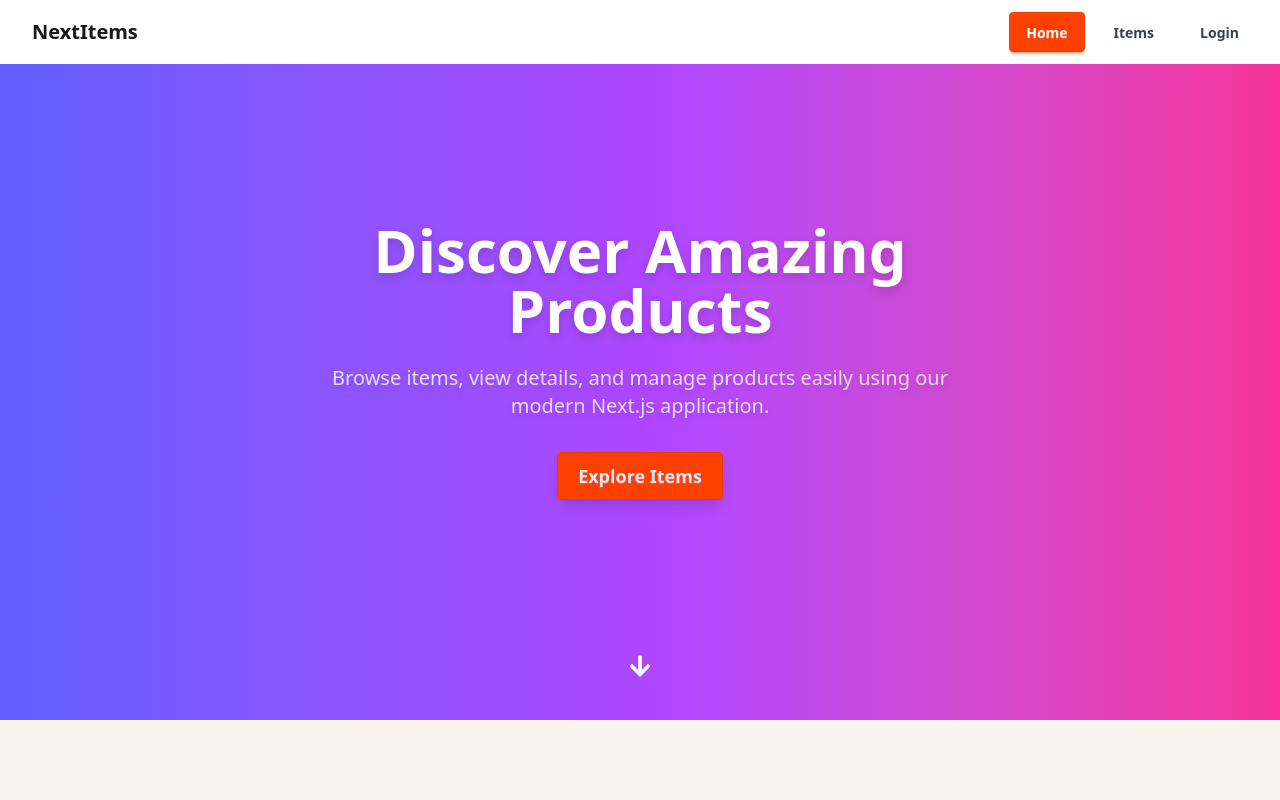
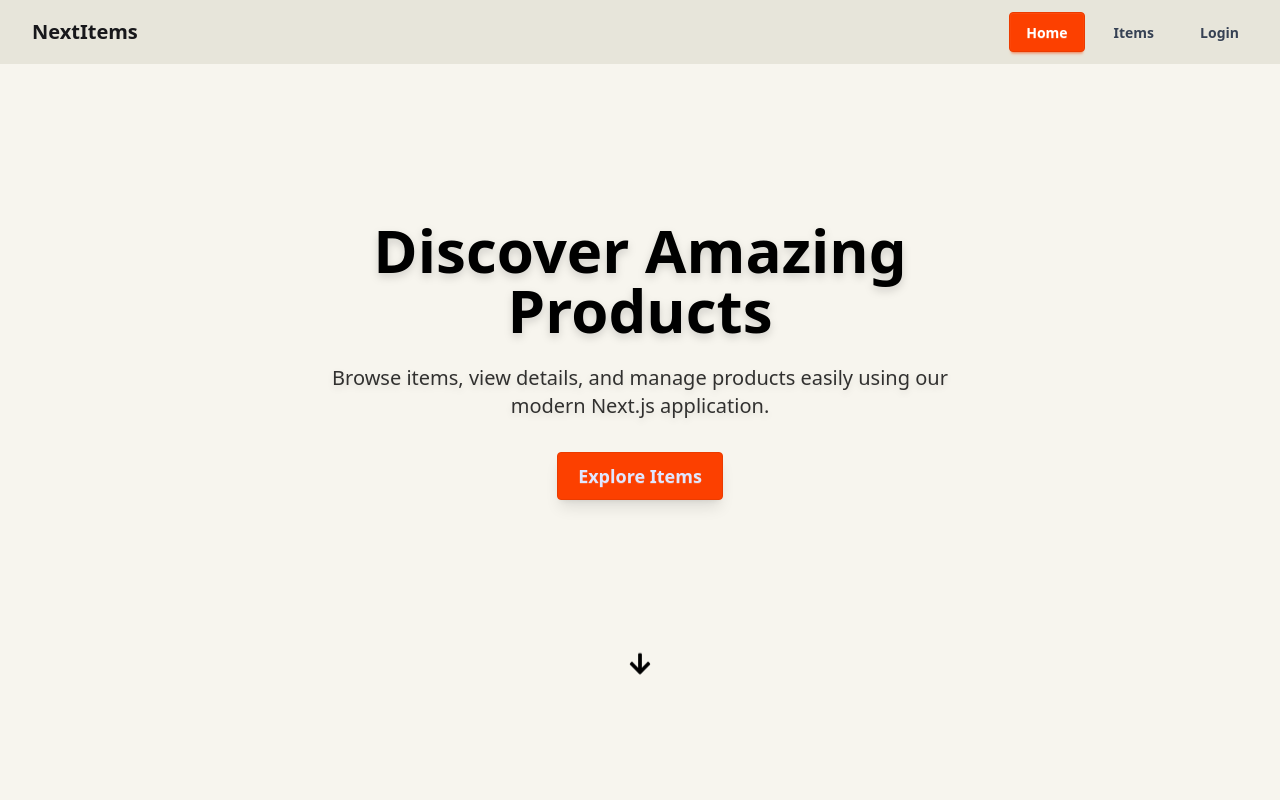
Before and after one commit to islamSorifulhero/next-items-app, a Next.js app: page / in a window 1280 px wide. Shown: the top 800 px of the page. Built offline with nearby package versions, Linux system fonts and the light colour scheme.

Commit message:
updated home all color updated and them change

```diff
--- a/src/app/components/Navbar.jsx
+++ b/src/app/components/Navbar.jsx
@@ -78,7 +78,7 @@ const Navbar = () => {
   return (
     <div
       className={`fixed top-0 left-0 w-full z-50 transition-shadow ${
-        scrolled ? "shadow-lg bg-base-100/95 backdrop-blur-md" : "bg-base-100"
+        scrolled ? "shadow-lg bg-base-300/95 backdrop-blur-md" : "bg-base-300"
       }`}
     >
       <div className="navbar max-w-7xl mx-auto px-4 md:px-6">
--- a/src/app/components/home/BrandPartners.jsx
+++ b/src/app/components/home/BrandPartners.jsx
@@ -13,7 +13,7 @@ const partners = [
 
 const BrandPartners = () => {
     return (
-        <section className="py-16 bg-base-100 border-y border-base-content/20 overflow-hidden transition-colors duration-300">
+        <section className="py-16 bg-base-200 border-y border-base-content/20 overflow-hidden transition-colors duration-300">
             <div className="container mx-auto px-6 mb-10 text-center">
                 <p className="text-xs font-black uppercase tracking-[0.3em] text-base-content/50">
                     Trusted by Global Fashion Giants
--- a/src/app/components/home/CTA.jsx
+++ b/src/app/components/home/CTA.jsx
@@ -1,16 +1,25 @@
 
 "use client";
+import { motion } from "framer-motion";
 import React from "react";
 
 const CTA = () => {
   return (
-    <section className="py-16 bg-base-100">
+    <section className="py-16 bg-base-200">
             <div className="container mx-auto px-6">
                 {/* Section Header */}
                 <div className="text-center mb-12">
-                    <h2 className="text-3xl md:text-4xl font-bold text-base-content">
-                        Frequently Asked Questions
-                    </h2>
+                    <div className="text-center mb-16">
+          <motion.h2
+            initial={{ opacity: 0, y: 20 }}
+            whileInView={{ opacity: 1, y: 0 }}
+            viewport={{ once: true }}
+            className="text-3xl md:text-5xl font-black text-base-content uppercase tracking-tighter"
+          >
+            Frequently Asked <span className="text-primary">Questions</span>
+          </motion.h2>
+          <div className="w-20 h-1.5 bg-primary mx-auto mt-4 rounded-full"></div>
+        </div>
                     <p className="mt-3 text-base-content/70 max-w-2xl mx-auto">
                         Find quick answers to common questions about orders, delivery,
                         payments, and returns.
--- a/src/app/components/home/Features.jsx
+++ b/src/app/components/home/Features.jsx
@@ -1,4 +1,5 @@
 "use client";
+import { motion } from "framer-motion";
 import Link from "next/link";
 
 // Example: 6 featured items (you can pick from your 10 item JSON)
@@ -54,14 +55,16 @@ const FeaturesSection = () => {
         {/* Header */}
         <div className="text-center mb-14">
           <div className="text-center mb-16">
-          <motion
+
+          <motion.h1
             initial={{ opacity: 0, y: 20 }}
             whileInView={{ opacity: 1, y: 0 }}
             viewport={{ once: true }}
             className="text-3xl md:text-5xl font-black text-base-content uppercase tracking-tighter"
           >
             Features <span className="text-primary">items</span>
-          </motion>
+          </motion.h1
+          >
           <div className="w-20 h-1.5 bg-primary mx-auto mt-4 rounded-full"></div>
         </div>
           <p className="mt-4 text-base-content/70 max-w-2xl mx-auto">
--- a/src/app/components/home/Hero.js
+++ b/src/app/components/home/Hero.js
@@ -5,7 +5,7 @@ import { FaArrowDown } from "react-icons/fa";
 
 const HeroSection = () => {
   return (
-    <section className="relative h-[90vh] bg-gradient-to-r from-indigo-500 via-purple-500 to-pink-500 flex items-center justify-center text-center overflow-hidden">
+    <section className="relative h-[90vh] bg-base-200 flex items-center justify-center text-center overflow-hidden">
       {/* Animated Hero Content */}
       <motion.div
         initial={{ opacity: 0, y: 50 }}
@@ -13,10 +13,10 @@ const HeroSection = () => {
         transition={{ duration: 1 }}
         className="max-w-2xl px-6"
       >
-        <h1 className="text-5xl md:text-6xl font-extrabold text-white mb-6 drop-shadow-lg">
+        <h1 className="text-5xl md:text-6xl font-extrabold text-black mb-6 drop-shadow-lg">
           Discover Amazing Products
         </h1>
-        <p className="text-lg md:text-xl text-white/80 mb-8 drop-shadow-md">
+        <p className="text-lg md:text-xl text-black/80 mb-8 drop-shadow-md">
           Browse items, view details, and manage products easily using our
           modern Next.js application.
         </p>
@@ -33,7 +33,7 @@ const HeroSection = () => {
       <motion.div
         animate={{ y: [0, 10, 0] }}
         transition={{ repeat: Infinity, duration: 1.5 }}
-        className="absolute bottom-10 left-1/2 -translate-x-1/2 text-white text-2xl animate-bounce"
+        className="absolute bottom-10 left-1/2 -translate-x-1/2 text-black text-2xl animate-bounce"
       >
         <FaArrowDown />
       </motion.div>
--- a/src/app/components/home/PopularItems.jsx
+++ b/src/app/components/home/PopularItems.jsx
@@ -37,7 +37,7 @@ const stats = [
 
 const PopularItems = () => {
   return (
-    <section className="py-20 bg-base-100">
+    <section className="py-20 bg-base-200">
             <div className="container mx-auto px-6">
                 {/* Section Header */}
                 <div className="text-center mb-14">
--- a/src/app/components/home/Services.jsx
+++ b/src/app/components/home/Services.jsx
@@ -37,7 +37,7 @@ const services = [
 
 const Services = () => {
   return (
-    <section className="py-20 bg-base-100 dark:bg-base-200 transition-colors duration-300">
+    <section className="py-20 bg-base-200 dark:bg-base-200 transition-colors duration-300">
       <div className="max-w-7xl mx-auto px-6">
 
         {/* Section Header */}
--- a/src/app/components/home/Testimonials.jsx
+++ b/src/app/components/home/Testimonials.jsx
@@ -41,7 +41,7 @@ const reviews = [
 
 const Testimonials = () => {
   return (
-    <section className="py-20 bg-base-100 dark:bg-base-200 transition-colors duration-300 overflow-hidden">
+    <section className="py-20 bg-base-200 dark:bg-base-200 transition-colors duration-300 overflow-hidden">
             <div className="max-w-7xl mx-auto px-6">
 
                 {/* Section Header */}
```
